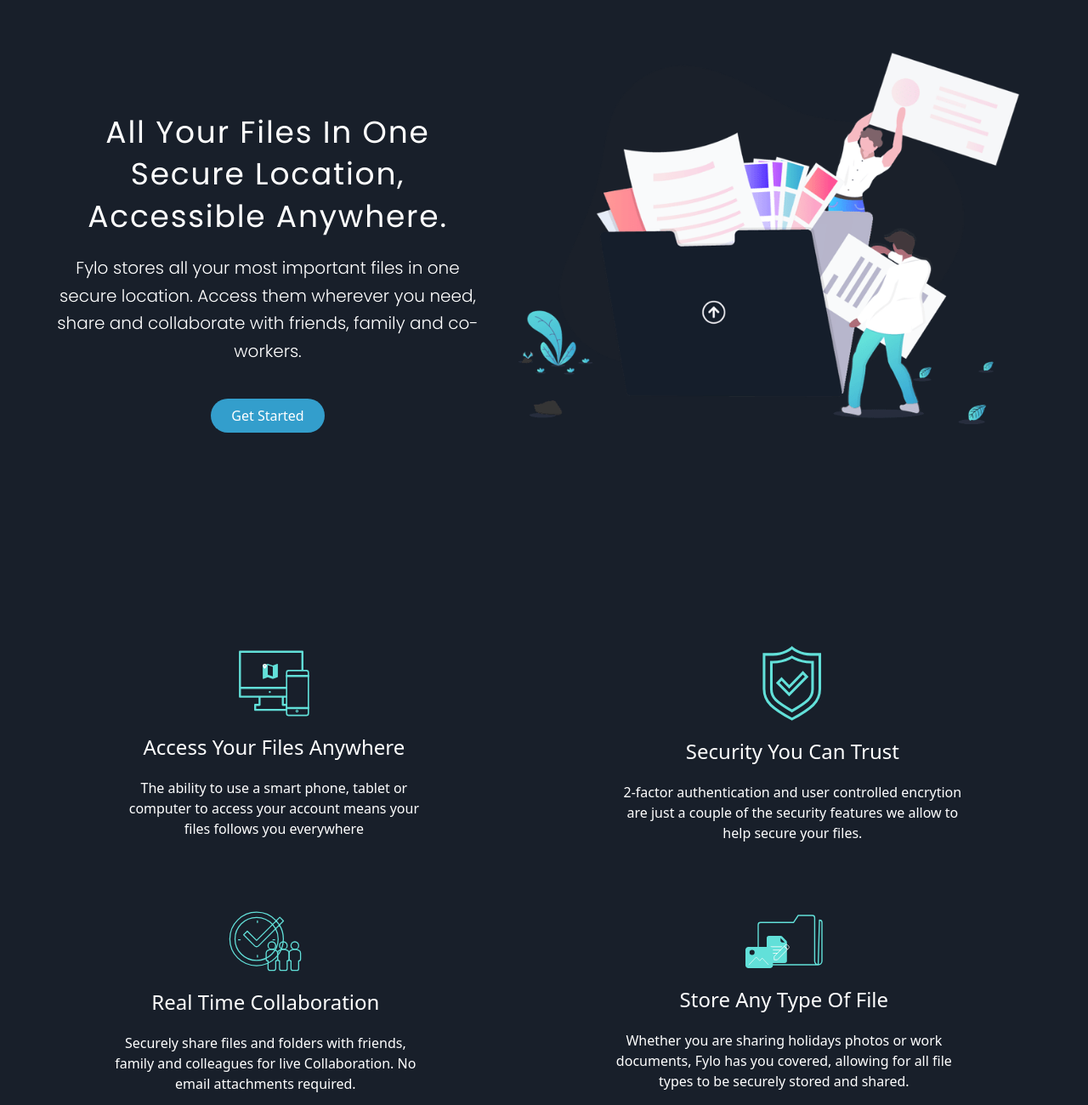
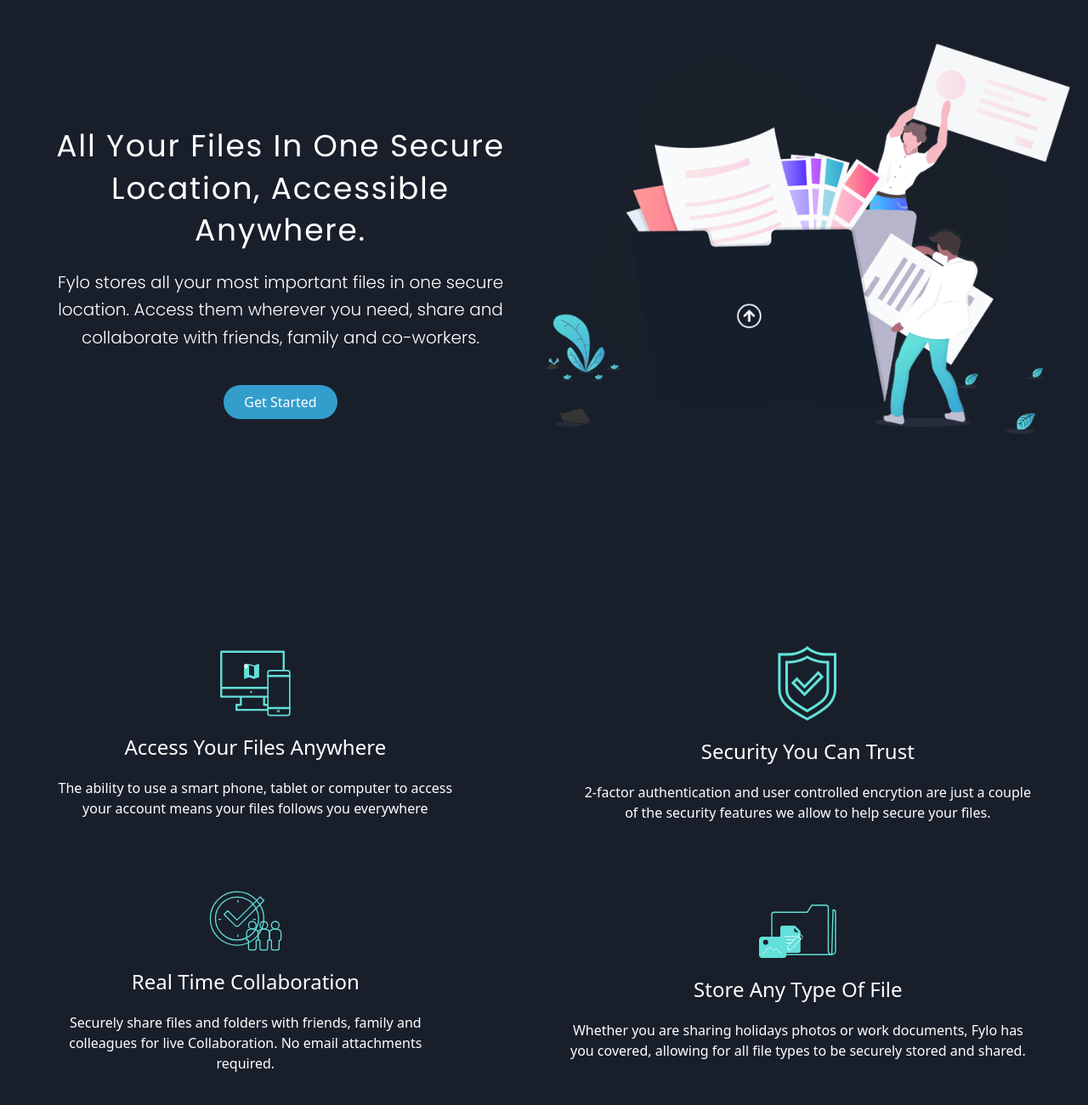
Before and after one commit to NsikanPatrick/fylo, a website: page index.html in a window 1280 px wide. Shown: the part 120-1420 px from the top of the page at 85% size. Drawn offline with nearby package versions, Linux system fonts and the light colour scheme.

Commit message:
Improving document fit

```diff
--- a/index.html
+++ b/index.html
@@ -73,10 +73,10 @@
     <div class="body-wrapper bg-dark-100 dark:bg-dark-800">
       <!-- HERO SECTION -->
       <div
-        class="hero container flex flex-col lg:flex-row pl-20 pr-20 md:flex justify-evenly items-center"
+        class="hero container flex flex-col lg:flex-row md:flex justify-evenly items-center"
       >
         <div
-          class="header-info text-white dark:text-dark-300 text-center ml-16 mt-28 lg:mt-20 md:mx-10"
+          class="header-info text-white dark:text-dark-300 text-center ml-10 mt-28 lg:mt-20 md:mx-10"
         >
           <h1
             class="mb-5 text-3xl md:text-4xl font-normal font-[Poppins] leading-tight tracking-wide md:leading-snug md:tracking-wider"
@@ -100,7 +100,7 @@
       <!-- FEATURES SECTION -->
       <div class="features flex flex-col py-10">
         <!-- FIRST ROW -->
-        <div class="first-row flex flex-col lg:flex-row p-10 gap-5">
+        <div class="first-row flex flex-col lg:flex-row py-10 px-5 lg:px-10 gap-5">
           <div
             class="child-1 flex flex-col justify-center items-center text-center mb-5 md:mb-0"
           >
@@ -108,7 +108,7 @@
               <img src="public/img/icon-access-anywhere.svg" />
             </div>
 
-            <div class="for-text w-4/5 px-10">
+            <div class="for-text w-4/5">
               <h2 class="text-dark-800 dark:text-dark-300 text-2xl py-5">
                 Access Your Files Anywhere
               </h2>
@@ -126,7 +126,7 @@
               <img src="public/img/icon-security.svg" />
             </div>
 
-            <div class="for-text w-4/5 px-10">
+            <div class="for-text w-4/5">
               <h2 class="text-dark-800 dark:text-dark-300 text-2xl py-5">
                 Security You Can Trust
               </h2>
@@ -139,7 +139,7 @@
           </div>
         </div>
         <!-- SECOND ROW -->
-        <div class="second-row flex flex-col lg:flex-row p-10 gap-5">
+        <div class="second-row flex flex-col lg:flex-row py-10 px-5 lg:px-10 gap-5">
           <div
             class="child-1 flex flex-col justify-center items-center text-center mb-5 md:mb-0"
           >
@@ -147,7 +147,7 @@
               <img src="public/img/icon-collaboration.svg" />
             </div>
 
-            <div class="for-text w-4/5 px-10">
+            <div class="for-text w-4/5">
               <h2 class="text-dark-800 dark:text-dark-300 text-2xl py-5">
                 Real Time Collaboration
               </h2>
@@ -166,7 +166,7 @@
               <img src="public/img/icon-any-file.svg" />
             </div>
 
-            <div class="for-text w-4/5 px-10">
+            <div class="for-text w-4/5">
               <h2 class="text-dark-800 dark:text-dark-300 text-2xl py-5">
                 Store Any Type Of File
               </h2>
@@ -183,14 +183,14 @@
 
       <!-- INFO SECTION -->
       <div
-        class="info hero container flex flex-col lg:flex-row pl-20 pr-20 md:flex justify-evenly items-center"
+        class="info hero container flex flex-col lg:flex-row px-10 md:flex justify-evenly items-center"
       >
         <img
           class="header-img my-10 md:mb-10 w-full md:w-1/2 lg:w-4/10"
           src="public/img/illustration-stay-productive.png"
         />
         <div
-          class="header-info text-white dark:text-dark-300 text-center ml-16 mt-28 lg:mt-20 md:mx-10"
+          class="header-info text-white dark:text-dark-300 text-center mt-24 lg:mt-20 lg:mx-5 md:mx-10"
         >
           <h1
             class="mb-5 text-3xl md:text-4xl font-normal font-[Poppins] leading-tight tracking-wide md:leading-snug md:tracking-wider"
@@ -217,7 +217,7 @@
       <!-- TESTIMONIAL SECTION -->
       <div
         class="testimonial flex flex-col lg:flex-row text-dark-800 dark:bg-light-600
-        dark:text-dark-300 justify-center items-center py-20 px-16 lg:py-14 gap-7"
+        dark:text-dark-300 justify-center items-center py-20 px-16 lg:px-16 lg:py-14 gap-7"
       >
         <div class="testi-1 flex flex-col bg-dark-300 dark:bg-dark-800 rounded p-5">
           <p class="writeup text-wrap">
--- a/src/input.css
+++ b/src/input.css
@@ -3,7 +3,7 @@
 @tailwind utilities;
 
 .container{
-    @apply min-h-screen min-w-full flex items-center pl-5;
+    @apply min-h-screen min-w-full flex items-center p-5;
 }
 
 .navigation.sticky{
```
Also changed, not shown: public/css/output.css.
